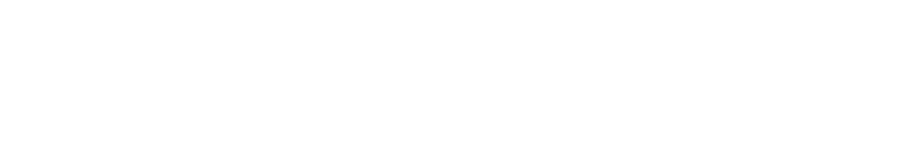
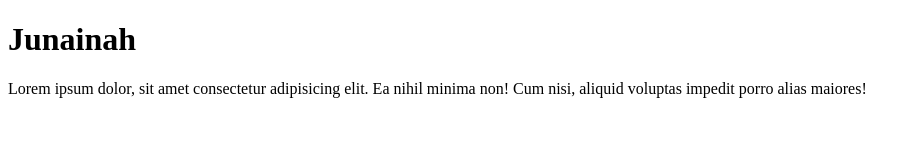
Before and after one commit to Tuli5222/first_project, a plain HTML site: page first_project/index.html in a window 1280 px wide. Shown: the whole page, without its empty margins (0-920 px from the left). Drawn offline with Linux system fonts and the light colour scheme.

Commit message:
h1tag-added

```diff
--- a/first_project/index.html
+++ b/first_project/index.html
@@ -6,6 +6,7 @@
     <title>Document</title>
 </head>
 <body>
-
+    <h1>Junainah</h1>
+    <p>Lorem ipsum dolor, sit amet consectetur adipisicing elit. Ea nihil minima non! Cum nisi, aliquid voluptas impedit porro alias maiores!</p>
 </body>
 </html>
```
